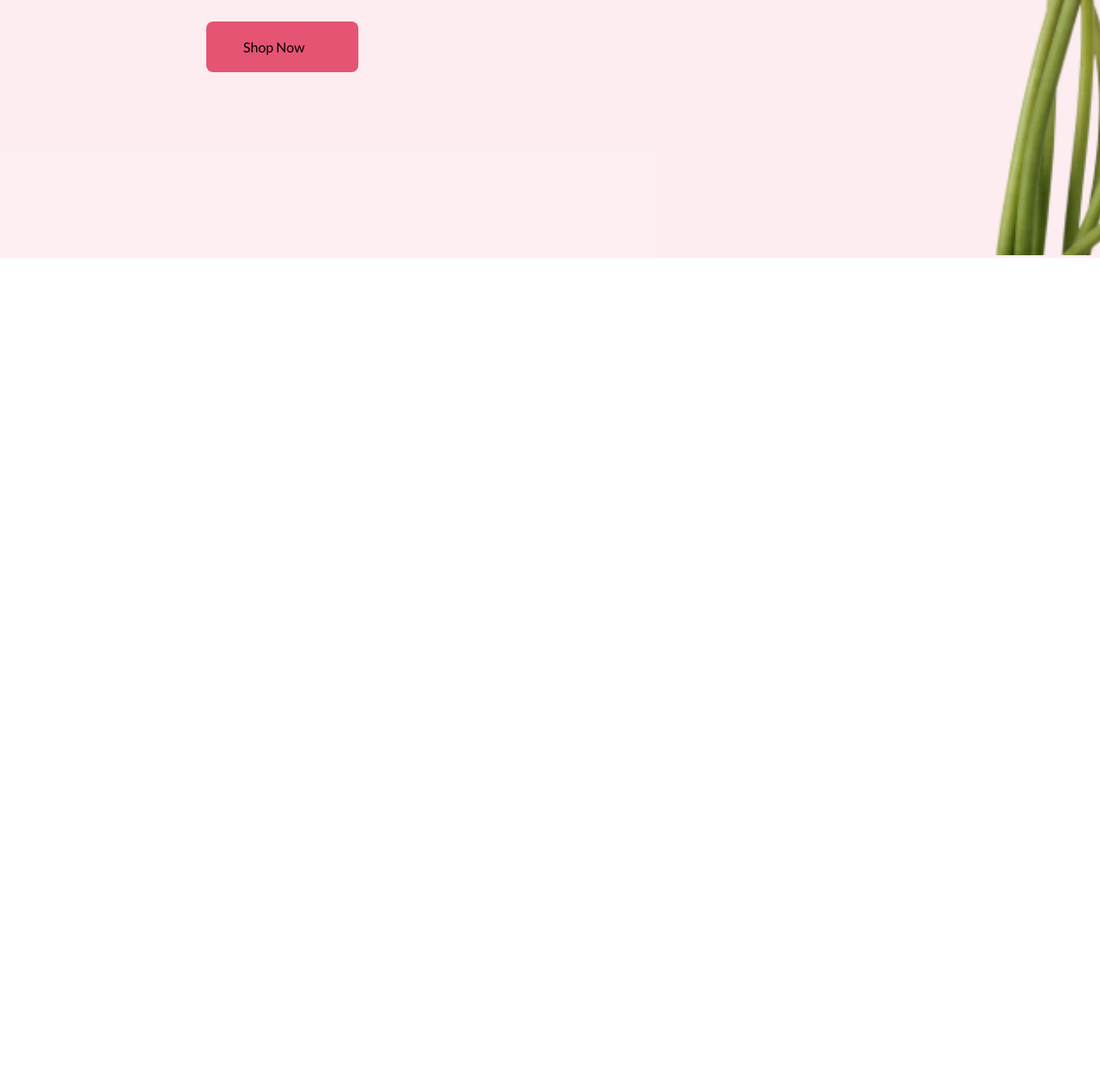
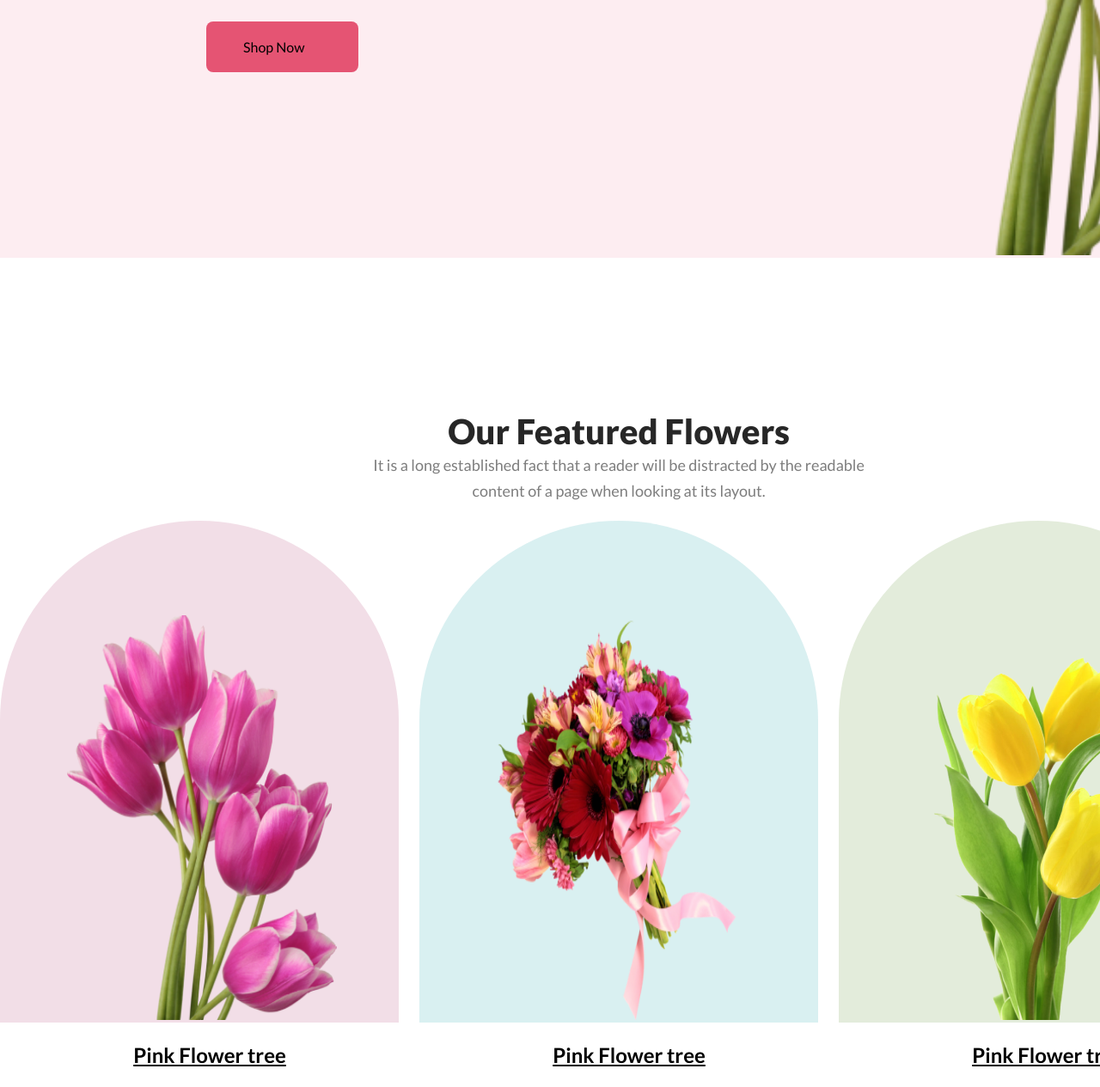
Before and after one commit to 0baydulKuasha/Flower-Asset-1, a plain HTML site: page index.html in a window 1280 px wide. Shown: the part 590-1855 px from the top of the page at 86% size. Before the commit the page ends 890 px from the top, so only its background shows below. Drawn offline with Linux system fonts and the light colour scheme.

Commit message:
Featured Flower

```diff
--- a/Css/style.css
+++ b/Css/style.css
@@ -50,3 +50,59 @@ body{
     width: 635px;
     padding: 10px 0 0 0;
 }
+
+
+
+
+.Container .Flower-part-head{
+    text-align: center;
+    margin: 0 auto;
+    padding: 178px 0 20px 0 ;
+}
+
+.Container .Flower-part-head h1{
+    font-size: 40px;
+    font-weight: 800;
+    color: #272727;
+}
+.Container .Flower-part-head p{
+    width: 594px;
+    font-size: 18px;
+    font-weight: 400;
+    line-height: 30px;
+    color: rgba(39, 39, 39, 0.60);
+
+}
+
+.Container .flower-part{
+    display: flex;
+}
+.Container .flower-tree{
+    width: 464px;
+    border-radius: 300px 300px 0px 0px;
+    margin: 0 24px 0 0;
+}
+.Container .flower-tree img{
+    width: 314px;
+    height: 471px;
+    padding: 110px  78px 0 78px;
+}
+.Container .pink{
+    background: rgba(167, 33, 98, 0.15);
+}
+.Container .sky{
+    background: rgba(5, 151, 160, 0.15);
+
+}
+.Container .simple-black{
+    background: rgba(71, 125, 17, 0.15);
+
+}
+.Container h3{
+    text-align: center;
+    font-size: 24px;
+    font-weight: 700;
+    line-height: 35px;
+    text-decoration-line: underline;
+    padding: 20px;
+}
--- a/index.html
+++ b/index.html
@@ -7,6 +7,7 @@
     <title>Document</title>
 </head>
 <body>
+    <!-- header sction stard -->
     <section class="background">
         <div class="Container">
             <div class="head-text-part">
@@ -19,6 +20,38 @@
             </div>
         </div>
     </section>
+    <!-- header sction End -->
 
+    <!-- section flower part stard -->
+    <section class="Container">
+        <div class="Flower-part-head">
+            <h1 class="head-text">Our Featured Flowers</h1>
+            <p>It is a long established fact that a reader will be distracted by the readable content of a page when looking at its layout.</p>
+        </div>
+    </section>
+    <section class="Container">
+        <div class="flower-part">
+            <div class="  ">
+                <div class="flower-tree pink">
+                 <img src="imges/pngwing 6.png" alt="imges file">
+                </div>
+                <h3>Pink Flower tree</h3>
+            </div>
+            <div class=" ">
+               <div class="flower-tree sky">
+                 <img src="imges/pngwing 5.png" alt="imges file">
+               </div>
+                <h3>Pink Flower tree</h3>
+            </div>
+            <div class=" ">
+                <div class="flower-tree simple-black">
+                <img src="imges/pngwing 7.png" alt="imges file">
+                </div>
+                <h3>Pink Flower tree</h3>
+            </div>
+        </div>
+    </section>
+
+    <!-- section flower part end -->
 </body>
 </html>
```
